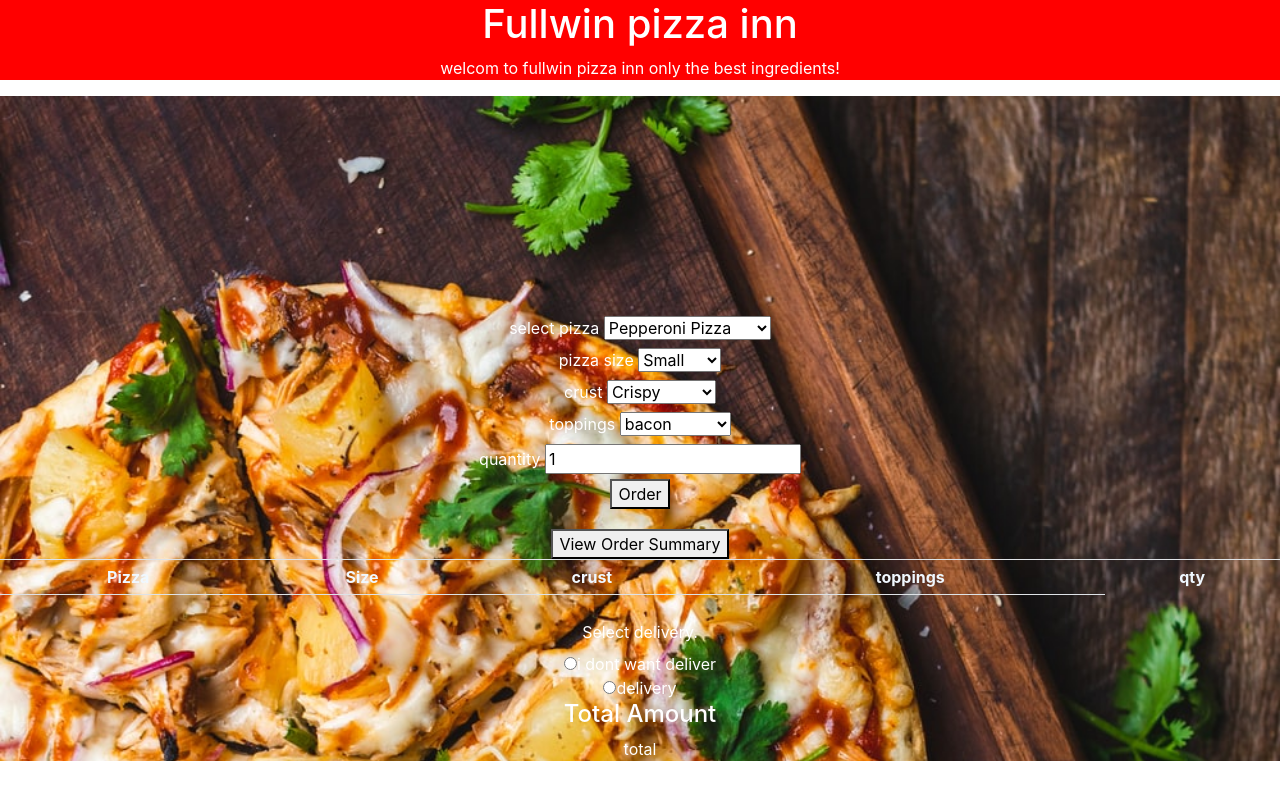
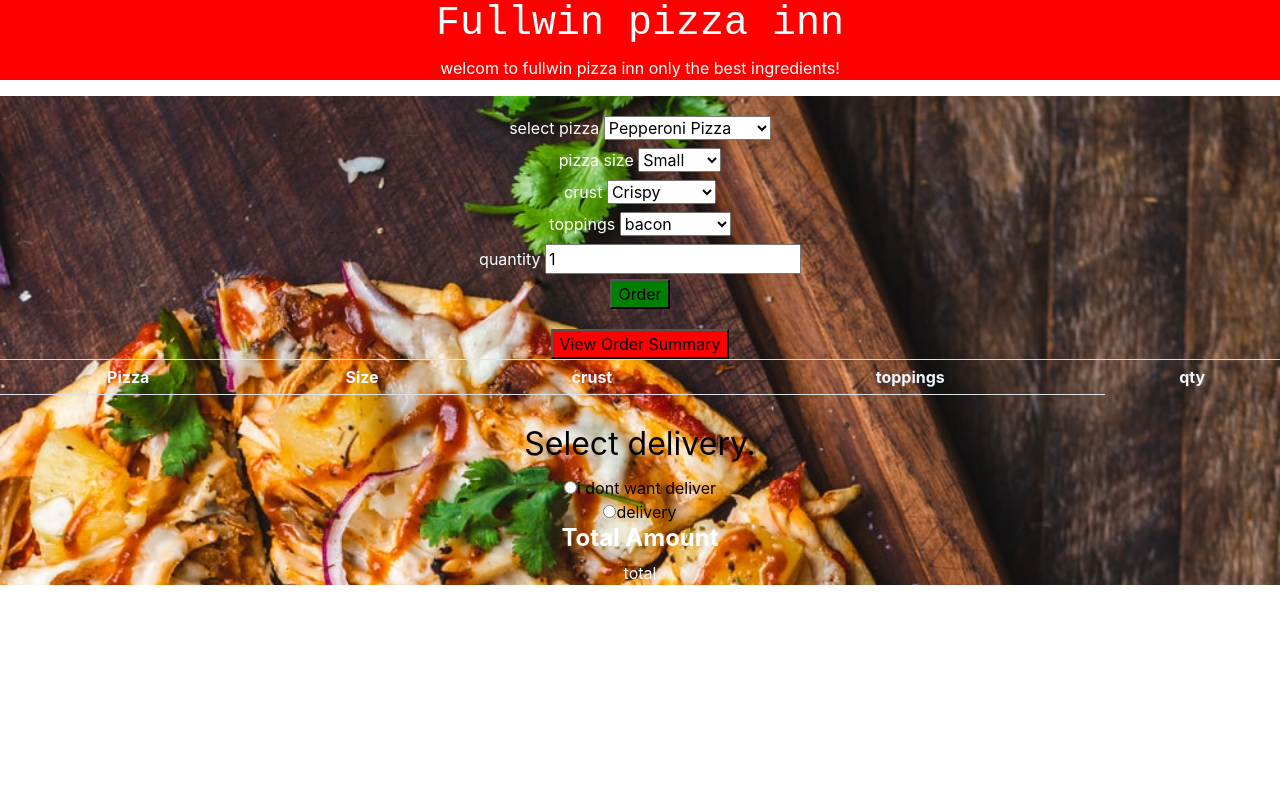
Before and after one commit to victorkitesh/fullwin-piza, a plain HTML site: page index.html in a window 1280 px wide. Drawn offline with Linux system fonts and the light colour scheme.

```diff
--- a/index.html
+++ b/index.html
@@ -48,7 +48,7 @@
         <label>quantity</label>
         <input id="qty" type="number" value="1" min="1"><br>
 
-        <button type="submit" onsubmit="calcdelivery()">Order</button>
+        <button class="button" type="submit" onsubmit="calcdelivery()">Order</button>
       </div>
 
 
@@ -72,7 +72,7 @@
   </table>
   <div id="calculate">
     <form >
-      <label for="delivery">Select delivery.</label><br>
+      <label for="delivery"><span>Select delivery.</span></label><br>
           <input type="radio" name="delivery" id="male" oninput="clearOutput()">i dont want deliver <br>
           <input type="radio" name="delivery" id="female" oninput="clearOutput()">delivery<br>
 
--- a/sctipt.js
+++ b/sctipt.js
@@ -32,7 +32,7 @@
       <td>${element['pizzasize']}</td>
       <td>${element['crust']}</td>
       <td>${element['toppings']}</td>
-      <td>${element['qty']}</td>
+      <td>${["qty".value]}</td>
 
 
 
--- a/style.css
+++ b/style.css
@@ -2,7 +2,8 @@
     background-image: url(images/pizza2.jpeg);
     background-size:cover;
     background-repeat: no-repeat;
-    text-align: center;padding-top: 200px;
+
+    text-align: center;
     color: white;
 
 }
@@ -10,8 +11,28 @@
 
    color: aliceblue;
 }
+h1{
+    font-family: monospace;
+}
 .header{
     color: white;
     text-align: center;
     background-color: red;
+
 }
+#calculate{
+  color: rgb(3, 0, 0);
+}
+#view-order{
+    background-color: red;
+}
+.button{
+    background-color: green;
+}
+span{
+    font-size: xx-large;
+}
+h4{
+    font-size: x-large;
+    font-weight: 700;
+}
```
Also changed, not shown: 1 other file.
